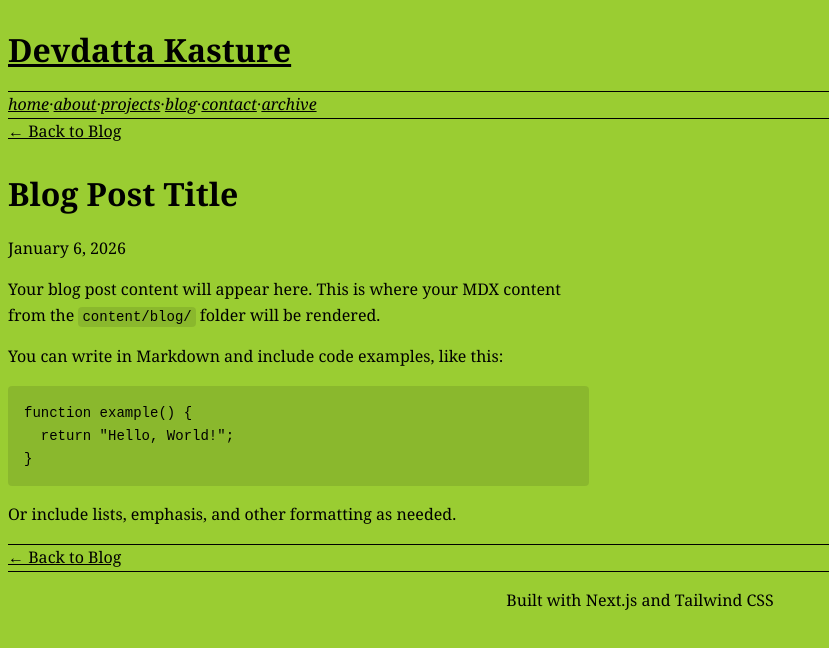
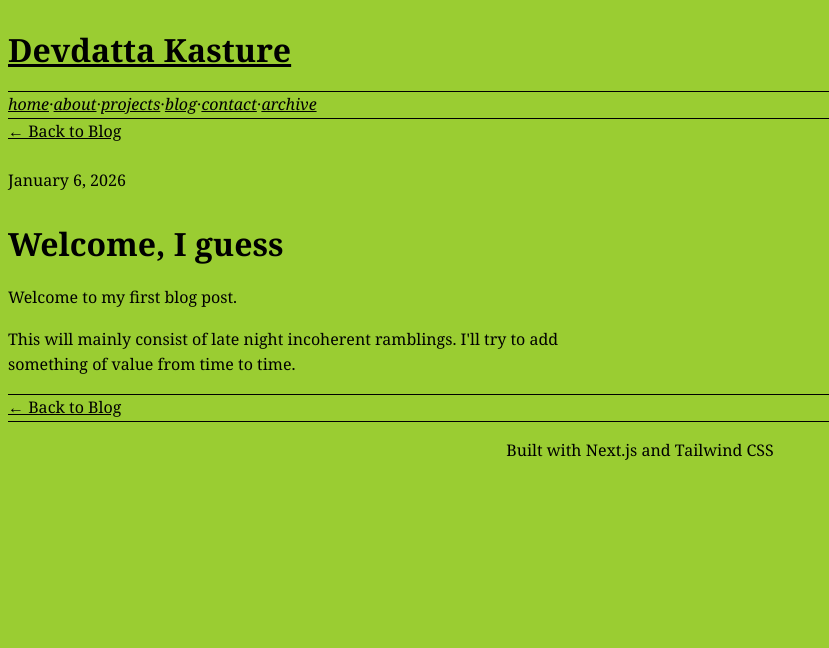
Before and after one commit to TheCrickMaster/Personal_Website, a Next.js app: page /blog/first_blog in a window 1280 px wide. Shown: the top 648 px of the page, without its empty margins (0-829 px from the left). Built offline with nearby package versions, Linux system fonts and the light colour scheme.

Commit message:
Improved dynamic rendering of blog posts

```diff
--- a/app/blog/[slug]/page.tsx
+++ b/app/blog/[slug]/page.tsx
@@ -1,10 +1,39 @@
 import Link from "next/link";
+import { getAllPosts, getPostBySlug } from "@/lib/posts";
+import { notFound } from "next/navigation";
+import { MDXRemote } from "next-mdx-remote/rsc";
+import fs from "fs";
+import path from "path";
+import matter from "gray-matter";
 
-// This would normally dynamically import your MDX files
-// For now, it's a placeholder structure
-export default function BlogPost({ params }: { params: { slug: string } }) {
-  // In a real implementation, you'd load the MDX content here
-  // using next-mdx-remote or similar
+type Props = {
+  params: Promise<{ slug: string }>;
+};
+
+export async function generateStaticParams() {
+  const posts = getAllPosts();
+  return posts.map((post) => ({ slug: post.slug }));
+}
+
+export async function generateMetadata({ params }: Props) {
+  const { slug } = await params;
+  const post = getPostBySlug(slug);
+  if (!post) return { title: "Post Not Found" };
+  return {
+    title: post.title,
+    description: post.excerpt,
+  };
+}
+
+export default async function BlogPost({ params }: Props) {
+  const { slug } = await params;
+  const post = getPostBySlug(slug);
+
+  if (!post) notFound();
+
+  const filePath = path.join(process.cwd(), "content/blog", `${slug}.mdx`);
+  const rawSource = fs.readFileSync(filePath, "utf8");
+  const { content: source } = matter(rawSource);
 
   return (
     <div>
@@ -14,31 +43,23 @@ export default function BlogPost({ params }: { params: { slug: string } }) {
         </Link>
       </div>
 
-      <article className="prose-retro">
-        <h1 className="text-2xl mb-2">Blog Post Title</h1>
-        <p className="text-sm mb-6">January 6, 2026</p>
+      <article>
+        <h1 className="text-2xl mb-2">{post!.title}</h1>
+        <p className="text-sm mb-8">
+          {new Date(post!.date + "T00:00:00Z").toLocaleDateString("en-US", {
+            year: "numeric",
+            month: "long",
+            day: "numeric",
+            timeZone: "UTC",
+          })}
+        </p>
 
-        <div className="leading-relaxed space-y-4">
-          <p>
-            Your blog post content will appear here. This is where your MDX content
-            from the <code>content/blog/</code> folder will be rendered.
-          </p>
-
-          <p>
-            You can write in Markdown and include code examples, like this:
-          </p>
-
-          <pre><code>{`function example() {
-  return "Hello, World!";
-}`}</code></pre>
-
-          <p>
-            Or include lists, emphasis, and other formatting as needed.
-          </p>
+        <div className="prose-retro">
+          <MDXRemote source={source} />
         </div>
       </article>
 
-      <div className="mt-8 pt-4 border-t border-black">
+      <div className="mt-10 pt-4 border-t border-black">
         <Link href="/blog" className="text-sm">
           ← Back to Blog
         </Link>
@@ -46,12 +67,3 @@ export default function BlogPost({ params }: { params: { slug: string } }) {
     </div>
   );
 }
-
-// Generate static params for all blog posts
-export async function generateStaticParams() {
-  // This would read your content/blog directory
-  // and return all slugs
-  return [
-    { slug: "first_blog" },
-  ];
-}
--- a/app/blog/page.tsx
+++ b/app/blog/page.tsx
@@ -16,7 +16,7 @@ export default function BlogPage() {
       {posts.length === 0 ? (
         <p className="text-gray-700">No posts yet — check back soon.</p>
       ) : (
-        <ul className="space-y-6">
+        <ul className="list-none ml-0 space-y-6">
           {posts.map((post) => (
             // Each post gets a list item with a link to its slug
             // The key prop is required by React when rendering
--- a/content/blog/first_blog.mdx
+++ b/content/blog/first_blog.mdx
@@ -1,5 +1,4 @@
 ---
-title: "Welcome, I guess"
 date: "2026-01-06"
 excerpt: "My First Blog Post"
 ---
--- a/package.json
+++ b/package.json
@@ -15,6 +15,7 @@
     "@types/mdx": "^2.0.13",
     "gray-matter": "^4.0.3",
     "next": "16.1.1",
+    "next-mdx-remote": "^6.0.0",
     "react": "19.2.3",
     "react-dom": "19.2.3"
   },
```
Also changed, not shown: 1 other file (tests, documents, lock files or other folders).
